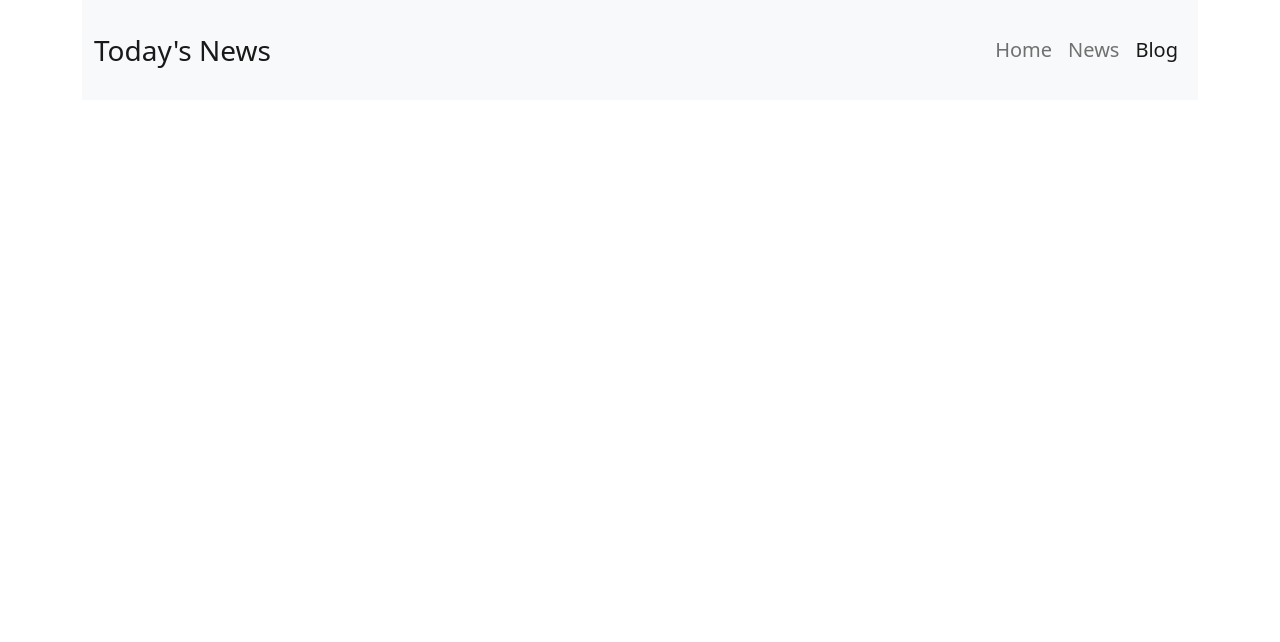
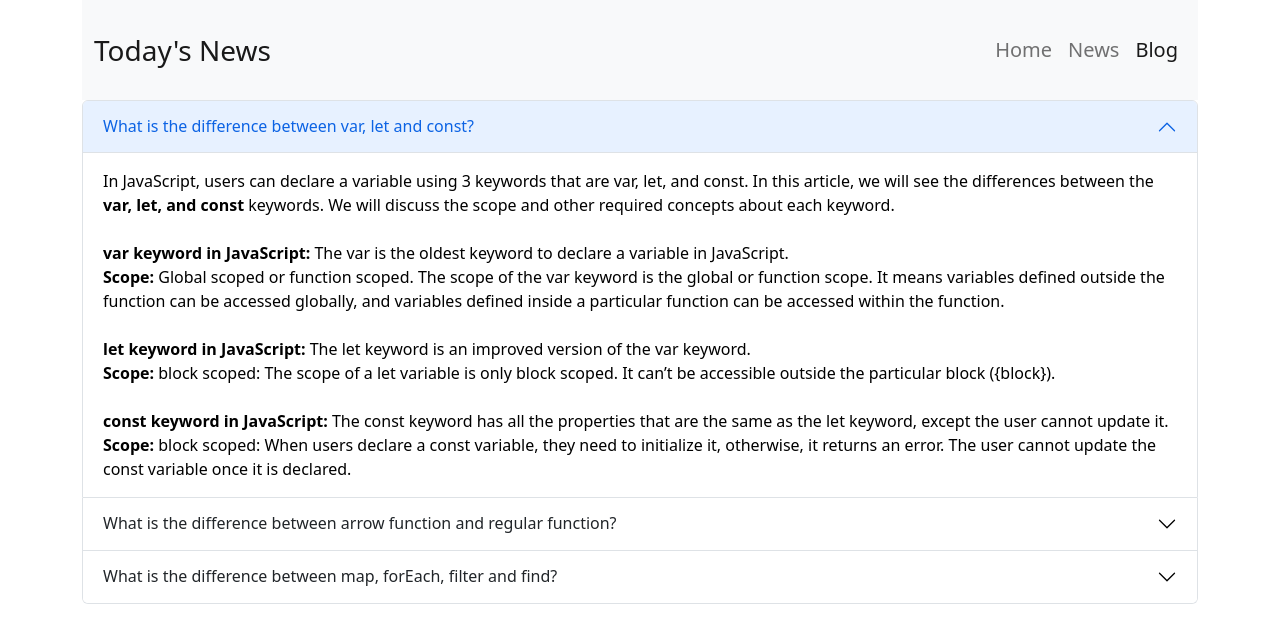
Before and after one commit to Bikash-Dev-Bk/news-portal-api-assignment, a plain HTML site: page blog.html in a window 1280 px wide. Drawn offline with nearby package versions, Linux system fonts and the light colour scheme; no server answers.

Commit message:
blog added

```diff
--- a/blog.html
+++ b/blog.html
@@ -32,7 +32,60 @@
     </header>
 
     <main>
+      <section>
+        <div class="container">
+          <div class="accordion" id="accordionExample">
+            <div class="accordion-item">
+              <h2 class="accordion-header" id="headingOne">
+                <button class="accordion-button" type="button" data-bs-toggle="collapse" data-bs-target="#collapseOne" aria-expanded="true" aria-controls="collapseOne">
+                  What is the difference between var, let and const?
+                </button>
+              </h2>
+              <div id="collapseOne" class="accordion-collapse collapse show" aria-labelledby="headingOne" data-bs-parent="#accordionExample">
+                <div class="accordion-body">
+                  In JavaScript, users can declare a variable using 3 keywords that are var, let, and const. In this article, we will see the differences between the <strong>var, let, and const</strong> keywords. We will discuss the scope and other required concepts about each keyword.<br><br>
 
+                  <strong>var keyword in JavaScript:</strong> The var is the oldest keyword to declare a variable in JavaScript. <br>
+
+                  <strong>Scope:</strong> Global scoped or function scoped. The scope of the var keyword is the global or function scope. It means variables defined outside the function can be accessed globally, and variables defined inside a particular function can be accessed within the function. <br><br>
+
+                  <strong>let keyword in JavaScript:</strong> The let keyword is an improved version of the var keyword. <br>
+
+                  <strong>Scope:</strong> block scoped: The scope of a let variable is only block scoped. It can’t be accessible outside the particular block ({block}).<br><br>
+
+                  <strong>const keyword in JavaScript:</strong> The const keyword has all the properties that are the same as the let keyword, except the user cannot update it.<br>
+
+                  <strong>Scope:</strong> block scoped: When users declare a const variable, they need to initialize it, otherwise, it returns an error. The user cannot update the const variable once it is declared.
+                </div>
+              </div>
+            </div>
+            <div class="accordion-item">
+              <h2 class="accordion-header" id="headingTwo">
+                <button class="accordion-button collapsed" type="button" data-bs-toggle="collapse" data-bs-target="#collapseTwo" aria-expanded="false" aria-controls="collapseTwo">
+                  What is the difference between arrow function and regular function?
+                </button>
+              </h2>
+              <div id="collapseTwo" class="accordion-collapse collapse" aria-labelledby="headingTwo" data-bs-parent="#accordionExample">
+                <div class="accordion-body">
+                  <strong>Regular functions</strong> created using function declarations or expressions are constructible and callable. Since regular functions are constructible, they can be called using the new keyword. However, the <strong>arrow functions</strong> are only callable and not constructible, i.e arrow functions can never be used as constructor functions.
+                </div>
+              </div>
+            </div>
+            <div class="accordion-item">
+              <h2 class="accordion-header" id="headingThree">
+                <button class="accordion-button collapsed" type="button" data-bs-toggle="collapse" data-bs-target="#collapseThree" aria-expanded="false" aria-controls="collapseThree">
+                  What is the difference between map, forEach, filter and  find?
+                </button>
+              </h2>
+              <div id="collapseThree" class="accordion-collapse collapse" aria-labelledby="headingThree" data-bs-parent="#accordionExample">
+                <div class="accordion-body">
+                  The main difference between this <strong>four</strong> methods is that <strong>forEach</strong> allows you to change elements of original array and returns undefined and <strong>map</strong> does not allow you to change original array and intended for making new array based on original one. The <strong>find</strong> method is used to find all the descendant elements of the selected element. It finds the element in the DOM tree by traversing through the root to leaf. The <strong>filter</strong> method is used to filters all the elements and returns the element that matches and the element that do not match are removed.
+                </div>
+              </div>
+            </div>
+          </div>
+        </div>
+      </section>
     </main>
 
     <script src="https://cdn.jsdelivr.net/npm/bootstrap@5.2.0/dist/js/bootstrap.bundle.min.js" ></script>
--- a/js/app.js
+++ b/js/app.js
@@ -3,6 +3,7 @@ const newsCategories = () =>{
     fetch(url)
     .then(res => res.json())
     .then(data => displayNewsCategories(data.data.news_category))
+    .catch(error => console.log(error))
 }
 
 const displayNewsCategories = (categories) =>{
```
